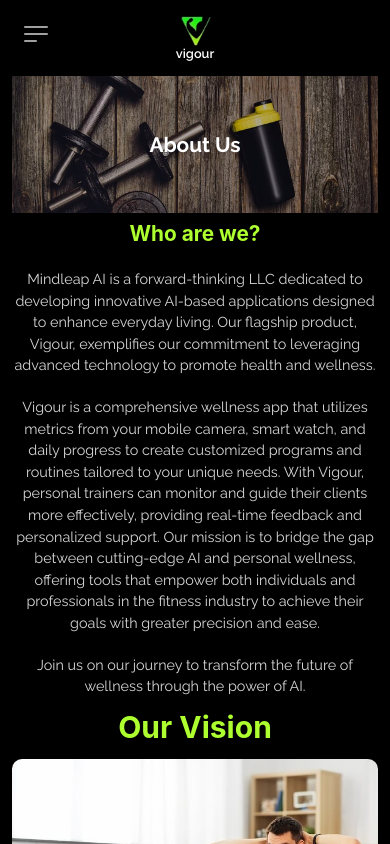
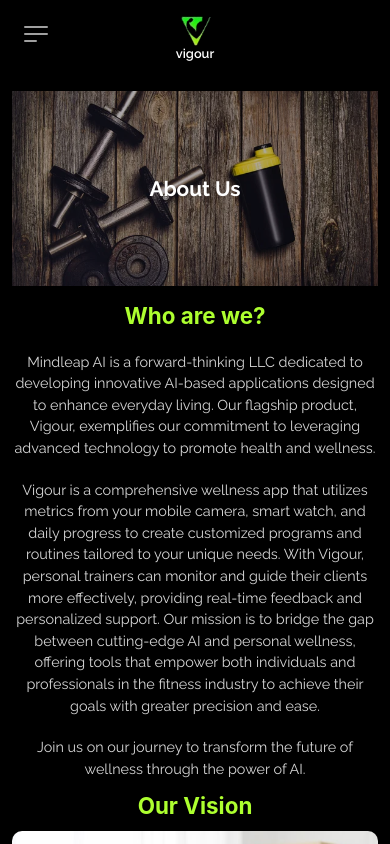
Before and after one commit to Variantlabs1/physiotherapist-sl, a React (Create React App) app: page /about in a window 390 px wide. Shown: the top 844 px of the page. Built offline with nearby package versions, Linux system fonts and the light colour scheme; no server answers.

Commit message:
edit privacy and terms

```diff
--- a/src/pages/LandingPage/About.js
+++ b/src/pages/LandingPage/About.js
@@ -1,9 +1,12 @@
-import React from "react";
+import React, { useEffect } from "react";
 import classes from "./About.module.scss";
 import { Box, Center, Flex, Heading, Text } from "@chakra-ui/react";
 import Navbar from "./Navbar";
 
 export default function About() {
+  useEffect(() => {
+    window.scrollTo(0, 0);
+  }, []);
   return (
     <>
       <Box className={classes.rootDiv}>
--- a/src/pages/LandingPage/About.module.scss
+++ b/src/pages/LandingPage/About.module.scss
@@ -136,7 +136,8 @@
     .container {
       padding: 2% 3%;
       .banner {
-        height: 35vw;
+        margin: 4% auto;
+        height: 50vw;
         .bannerText {
           font-size: 1.3rem;
         }
@@ -144,7 +145,7 @@
       .about {
         width: 100%;
         .aboutHeading {
-          font-size: 1.3rem;
+          font-size: 1.4rem;
         }
         .aboutText {
           font-size: 0.9rem;
@@ -181,11 +182,9 @@
           .Image {
             border-radius: 10px;
           }
-          // .visionHead2 {
-          //   color: greenyellow;
-          //   text-align: center;
-          //   font-size: 1.3rem;
-          // }
+          .visionHead2 {
+            font-size: 1.4rem;
+          }
         }
       }
     }
--- a/src/pages/LandingPage/Privacy&Terms.module.scss
+++ b/src/pages/LandingPage/Privacy&Terms.module.scss
@@ -103,7 +103,7 @@
       width: 80vw;
       padding: 3% 0;
       .header {
-        font-size: 1.1rem;
+        font-size: 1.3rem;
         padding-bottom: 4%;
       }
       .title {
--- a/src/pages/LandingPage/Terms.js
+++ b/src/pages/LandingPage/Terms.js
@@ -17,7 +17,7 @@
       </Box>
       <Box className={classes.container}>
         <Heading className={classes.header}>Terms of Use</Heading>
-        <Heading color="greenyellow" fontSize="1.5rem">
+        <Heading className={classes.header}>
           AGREEMENT TO OUR LEGAL TERMS{" "}
         </Heading>
         <Text className={classes.textinfo}>
```
Also changed, not shown: 12 other files (tests, documents, lock files or other folders).
